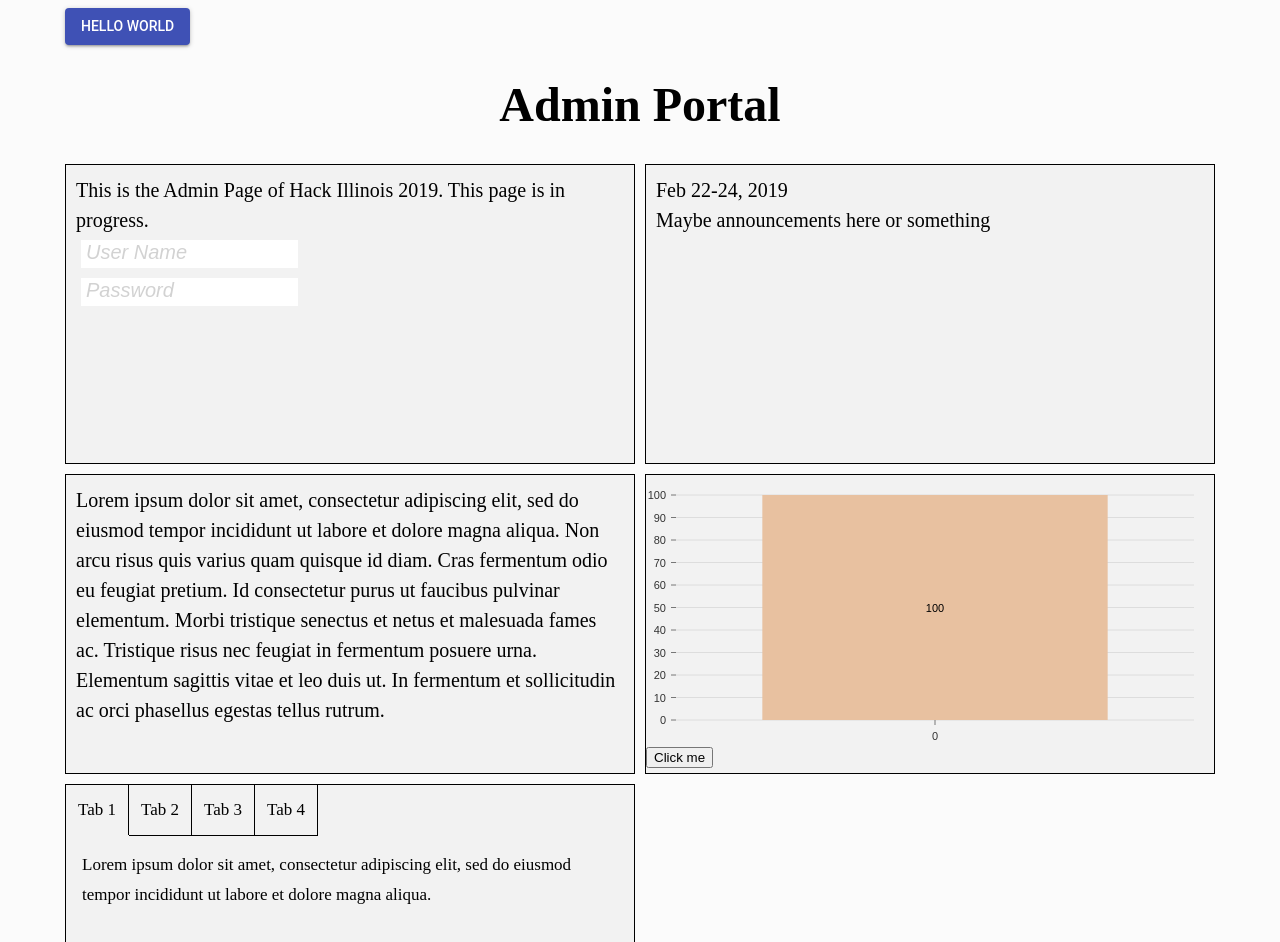
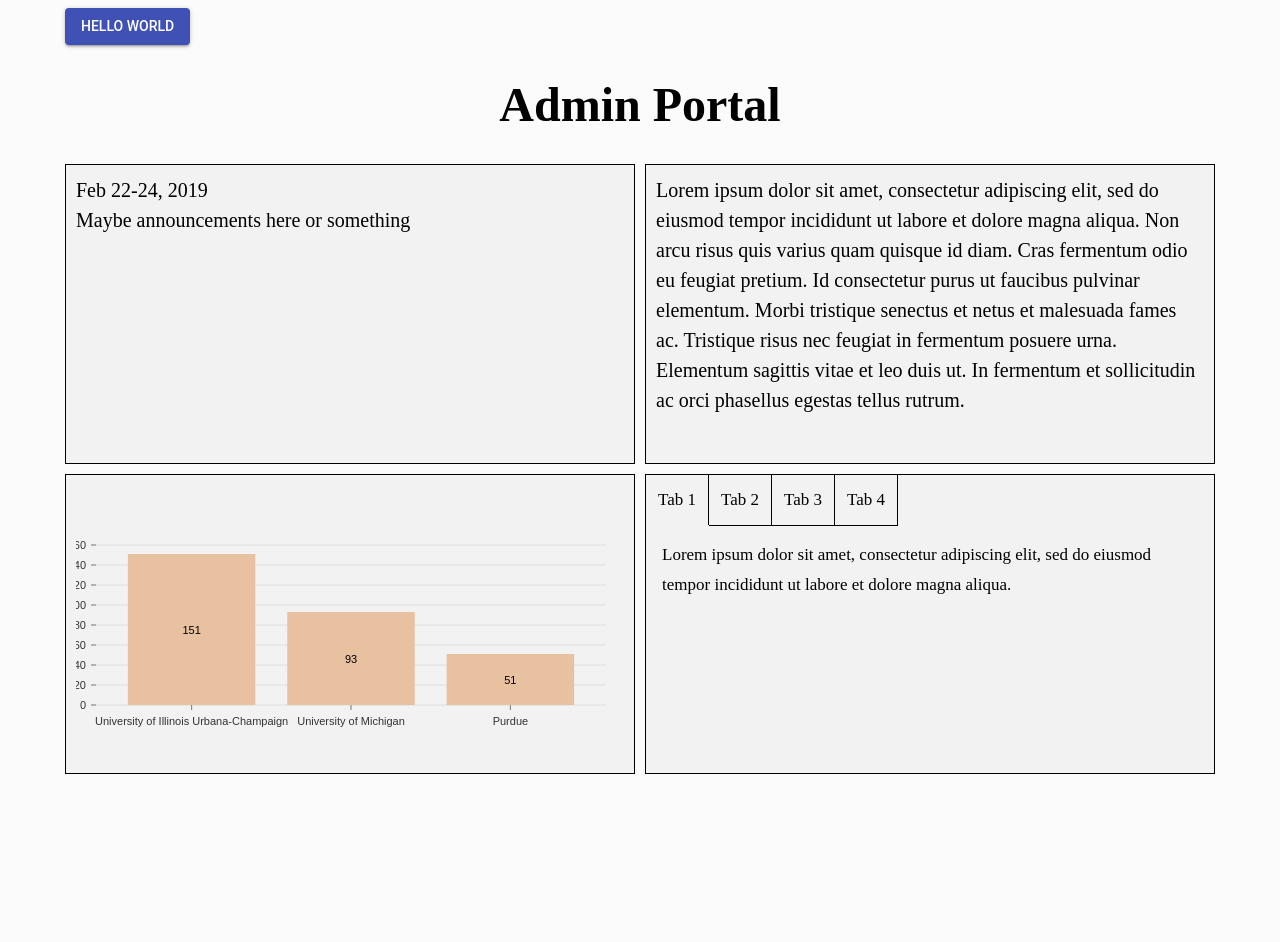
Before and after one commit to HackIllinois/admin-site, a React (Create React App) app: page / in a window 1280 px wide. Shown: the top 942 px of the page. After the commit the page ends 800 px from the top, so only its background shows below. Built offline with nearby package versions, Linux system fonts and the light colour scheme.

Commit message:
Revert "Combined browser router with my redux stuff (#25)"
This reverts commit 50e84523137e9bd5608883aeaf2cc817d30e97ce.

```diff
--- a/package.json
+++ b/package.json
@@ -5,13 +5,13 @@
   "dependencies": {
     "@material-ui/core": "^3.3.1",
     "@nivo/bar": "^0.49.1",
-    "react": "^16.6.0",
-    "react-dom": "^16.6.0",
+    "react": "^16.4.1",
+    "react-dom": "^16.4.1",
     "react-redux": "^5.0.7",
     "react-router-dom": "^4.3.1",
     "react-scripts": "1.1.4",
     "react-tabs": "^2.3.0",
-    "redux": "^4.0.1"
+    "redux": "^4.0.0"
   },
   "scripts": {
     "start": "react-scripts start",
--- a/src/components/School/container.js
+++ /dev/null
@@ -1,22 +0,0 @@
-import { connect } from "react-redux";
-import School from "./index";
-import { addSchool } from "../../services/school/actions";
-
-const getSchools = (schools) => {
-  return schools.school;
-}
-
-
-
-const mapStateToProps = state => ({
-  schools: getSchools(state)
-});
-
-const mapDispatchToProps = dispatch => ({
-  add: (name, numStudents) => dispatch(addSchool(name, numStudents))
-});
-
-export default connect(
-  mapStateToProps,
-  mapDispatchToProps
-)(School);
--- a/src/components/School/index.jsx
+++ b/src/components/School/index.jsx
@@ -1,49 +1,39 @@
 import React from 'react';
+
 import { ResponsiveBar } from '@nivo/bar';
-import { addSchool } from "../../services/school/actions";
 
-import { connect } from "react-redux";
-
-let counter = 0;
-
-class School extends React.Component {
-  constructor(props) {
-    super(props);
-    this.props.dispatch(addSchool("" + counter++, 100));
-  }
-
-  addData = () => {
-    this.props.dispatch(addSchool("" + counter++, 100));
-  };
-
-  render() {
-    return (
-      <div>
-        <div style={{height:'265px'}}>
+const School = () => (
     <ResponsiveBar
         margin={{
-              top: 20,
+        top: 60,
         right: 20,
-              bottom: 20,
-              left: 30,
+        bottom: 60,
+        left: 20,
         }}
-
-            data={this.props.schools.school}
-
-            indexBy="name"
+        data={[
+        {
+            university: 'University of Illinois Urbana-Champaign',
+            numStudents: 151,
+            dogsColor: 'hsl(89, 70%, 50%)',
+        },
+        {
+            university: 'University of Michigan',
+            numStudents: 93,
+            dogsColor: 'hsl(334, 70%, 50%)',
+        },
+        {
+            university: 'Purdue',
+            numStudents: 51,
+            dogsColor: 'hsl(157, 70%, 50%)',
+        },
+        ]}
+        indexBy="university"
         keys={['numStudents']}
         padding={0.2}
         labelTextColor="inherit:darker(1.4)"
         labelSkipWidth={16}
         labelSkipHeight={16}
     />
-        </div>
+);
 
-        <button onClick={this.addData}>Click me</button>
-      </div>
-    );
-  }
-}
-
-
-export default connect()(School);
+export default School;
--- a/src/index.js
+++ b/src/index.js
@@ -9,14 +9,12 @@ import checkinReducer from './services/checkin/reducer';
 import eventsReducer from './services/events/reducer';
 import registrationReducer from './services/registration/reducer';
 import rsvpReducer from './services/rsvp/reducer';
-import schoolReducer from './services/school/reducer';
 
 const rootReducer = combineReducers({
   checkin: checkinReducer,
   events: eventsReducer,
   registration: registrationReducer,
   rsvp: rsvpReducer,
-  school: schoolReducer
 });
 
 const store = createStore(rootReducer);
--- a/src/scenes/Home/index.jsx
+++ b/src/scenes/Home/index.jsx
@@ -1,8 +1,8 @@
 import React from 'react';
 import { Tab, Tabs, TabList, TabPanel } from 'react-tabs';
 import Button from '@material-ui/core/Button';
-import School from '../../components/School/container';
 
+import School from '../../components/School';
 
 const Home = () => (
   <div className="App">
@@ -14,21 +14,7 @@ const Home = () => (
 
     <div className="div-List grid">
       <div className="grid-element">
-        <div>
-          This is the Admin Page of Hack Illinois 2019. This page is in progress.
-        </div>
-        <span className="login">
-          <div>
-            <input placeholder="User Name" />
-          </div>
-          <div>
-            <input placeholder="Password" />
-          </div>
-        </span>
-      </div>
-
-      <div className="grid-element">
-        Feb 22-24, 2019<br/>
+        Feb 22-24, 2019<br />
         Maybe announcements here or something
       </div>
 
@@ -36,7 +22,7 @@ const Home = () => (
         Lorem ipsum dolor sit amet, consectetur adipiscing elit, sed do eiusmod tempor incididunt ut labore et dolore magna aliqua. Non arcu risus quis varius quam quisque id diam. Cras fermentum odio eu feugiat pretium. Id consectetur purus ut faucibus pulvinar elementum. Morbi tristique senectus et netus et malesuada fames ac. Tristique risus nec feugiat in fermentum posuere urna. Elementum sagittis vitae et leo duis ut. In fermentum et sollicitudin ac orci phasellus egestas tellus rutrum.
       </div>
 
-      <div className="grid-element grid-element-tabs">
+      <div className="grid-element">
         <School />
       </div>
 
@@ -57,7 +43,6 @@ const Home = () => (
       </div>
     </div>
   </div>
-)
-
+);
 
 export default Home;
--- a/src/services/school/actions.js
+++ /dev/null
@@ -1,17 +0,0 @@
-export const UPDATE_SCHOOL = 'UPDATE_SCHOOL';
-export const ADD_SCHOOL = 'ADD_SCHOOL';
-
-export const updateSchool = ( schoolName, numStudents) => ({
-  type: UPDATE_SCHOOL,
-  schoolName,
-  numStudents,
-});
-
-
-export const addSchool = (schoolName, numStudents) => ({
-  type: ADD_SCHOOL,
-  school : {
-    schoolName,
-    numStudents
-  }
-});
--- a/src/services/school/reducer.js
+++ /dev/null
@@ -1,32 +0,0 @@
-import {
-  UPDATE_SCHOOL,
-  ADD_SCHOOL,
-} from './actions';
-
-const defaultState = {
-  school: []
-};
-
-const schoolReducer = (state = defaultState, action) => {
-  switch (action.type) {
-    case ADD_SCHOOL:
-      return {
-        ...state,
-        school: [...state.school,
-          {
-            name: action.school.schoolName,
-            numStudents: action.school.numStudents
-          }
-        ]}
-    case UPDATE_SCHOOL:
-      return state.map(school =>
-        (school.schoolName === action.schoolName)
-          ? {...school, numStudents: action.numStudents}
-          : school
-      );
-    default:
-      return state;
-  }
-};
-
-export default schoolReducer;
```
Also changed, not shown: 1 other file (tests, documents, lock files or other folders). Lines whose indentation alone changed are shown as unchanged.
